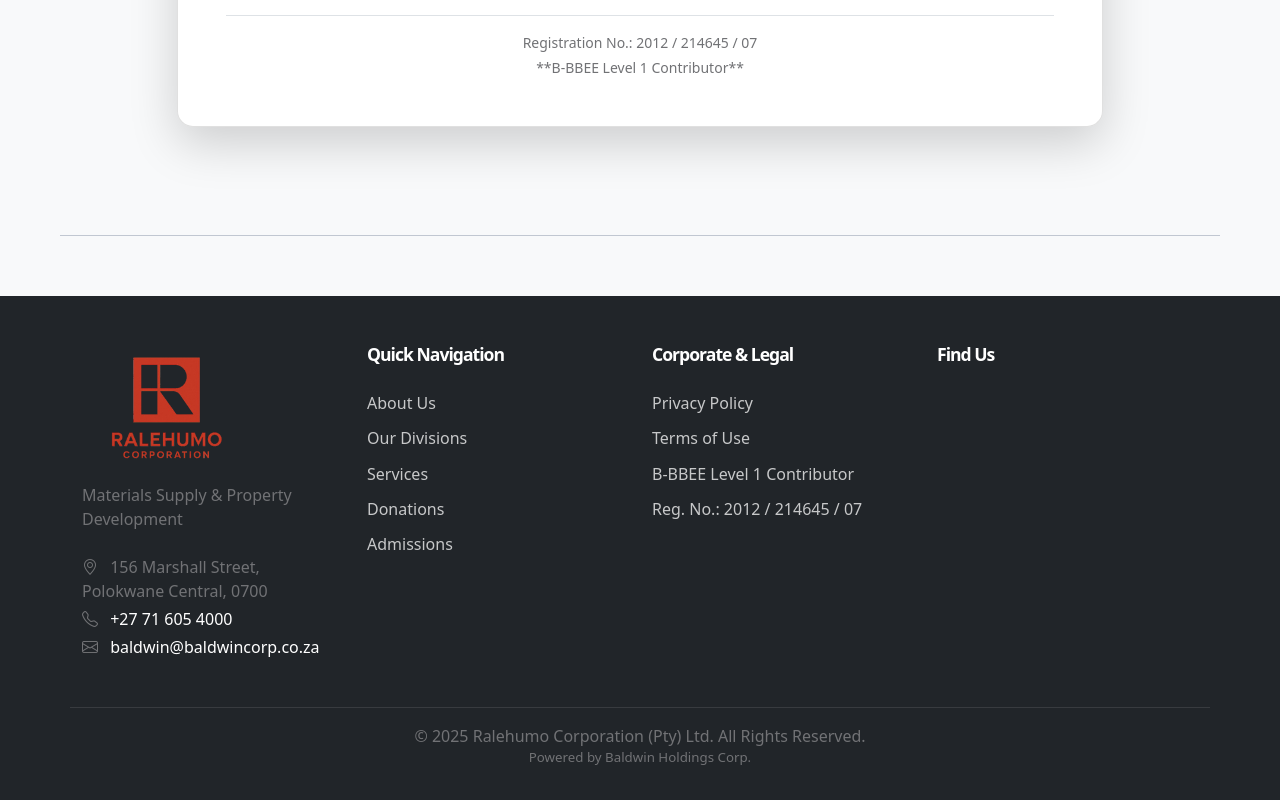
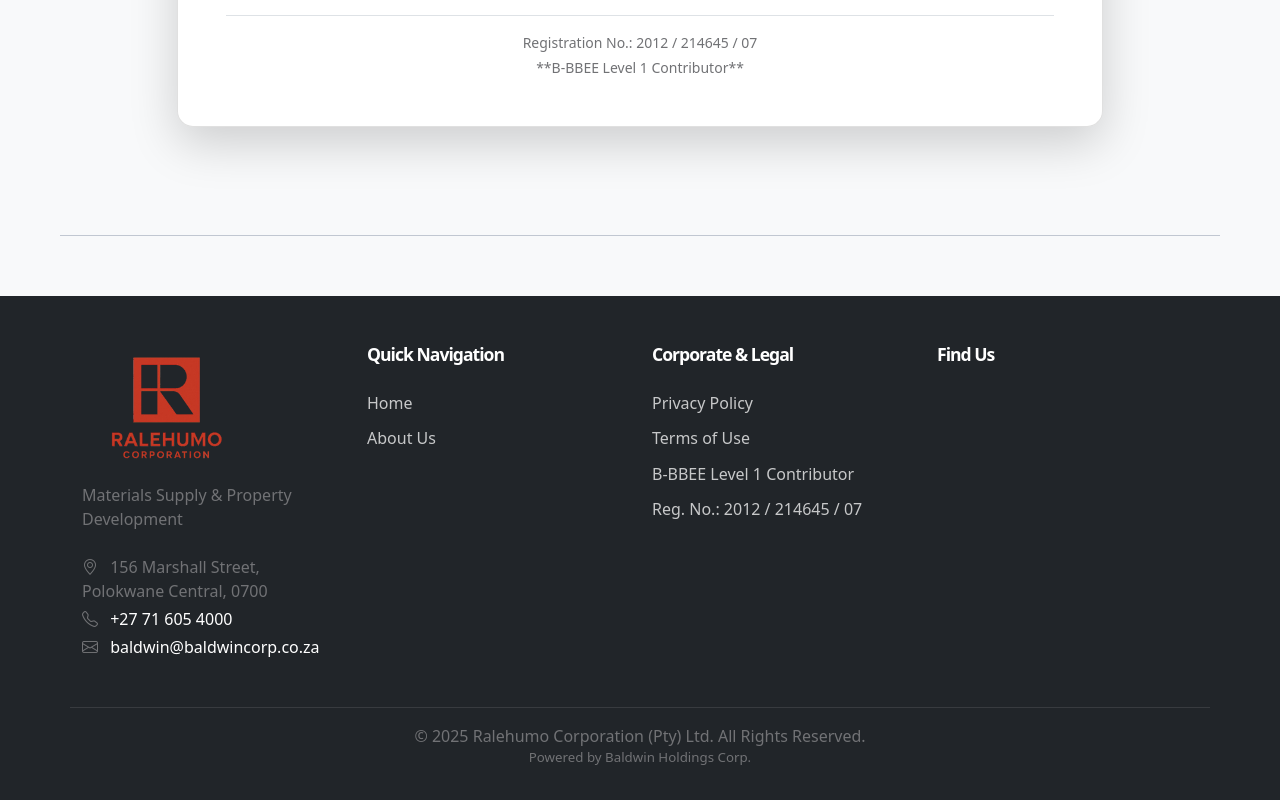
Before and after one commit to CharlieNndwa/baldwin-corp, a plain HTML site: page ralehumo.html in a window 1280 px wide. Shown: the part 5115-5915 px from the top of the page. Drawn offline with nearby package versions, Linux system fonts and the light colour scheme; grey boxes are pictures that could not be loaded.

Commit message:
third commit

```diff
--- a/ralehumo.html
+++ b/ralehumo.html
@@ -566,32 +566,15 @@
             <h5 class="footer-heading mb-3">Quick Navigation</h5>
             <ul class="list-unstyled footer-list">
               <li>
-                <a href="#about" class="text-white-50 text-decoration-none"
+                <a href="/" class="text-white-50 text-decoration-none"
+                  >Home</a
+                >
+              <li>
+                <a href="/about.html" class="text-white-50 text-decoration-none"
                   >About Us</a
                 >
               </li>
-              <li>
-                <a href="#divisions" class="text-white-50 text-decoration-none"
-                  >Our Divisions</a
-                >
-              </li>
-              <li>
-                <a href="#services" class="text-white-50 text-decoration-none"
-                  >Services</a
-                >
-              </li>
-              <li>
-                <a href="donate.html" class="text-white-50 text-decoration-none"
-                  >Donations</a
-                >
-              </li>
-              <li>
-                <a
-                  href="admission.html"
-                  class="text-white-50 text-decoration-none"
-                  >Admissions</a
-                >
-              </li>
+
             </ul>
           </div>
 
```
